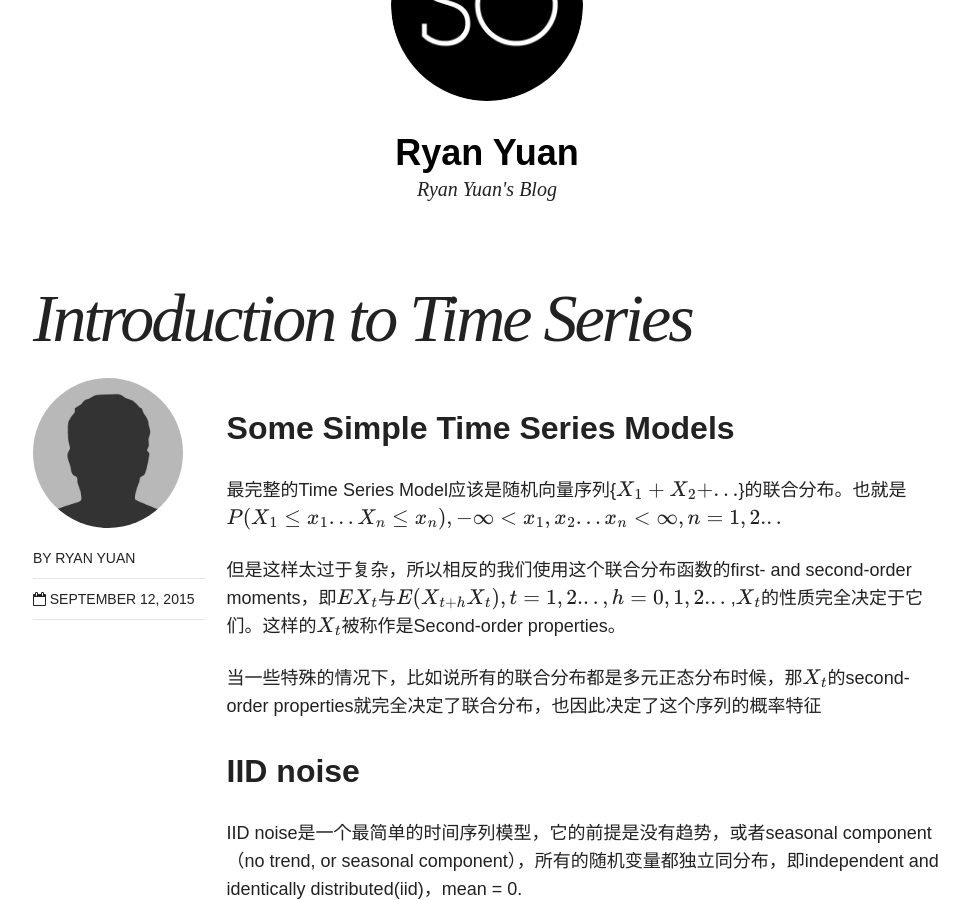
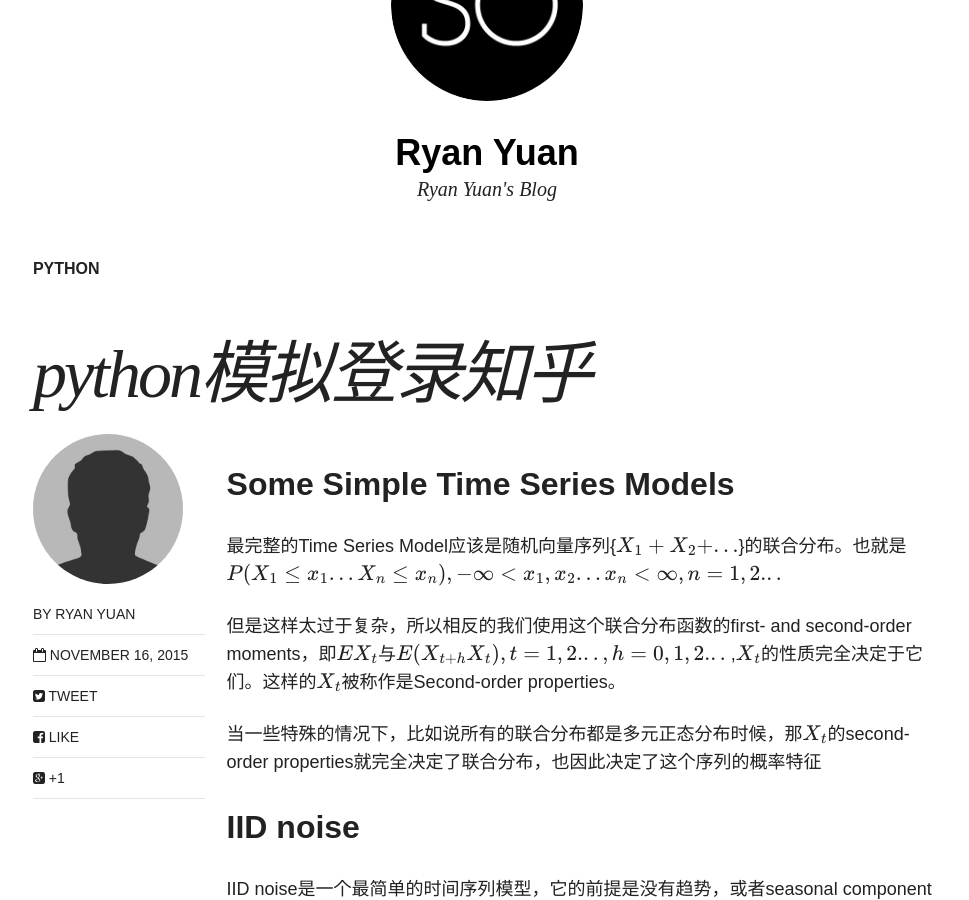
Before and after one commit to ryanyuan42/ryanyuan42.github.io, a Jekyll site: the page built from _posts/2015-11-16-introduction_to_time_series.md, in a window 1280 px wide and 900 px high, scrolled down 194 px. Shown: the whole window, without its empty margins (153-1122 px from the left). Built offline with Jekyll 4.4.1, drawn with Linux system fonts in a browser that asks for light colours; nearby versions of some CDN libraries; formulas are drawn with MathJax 3.

Commit message:
Update 2015-11-16-introduction_to_time_series.md

```diff
--- a/_posts/2015-11-16-introduction_to_time_series.md
+++ b/_posts/2015-11-16-introduction_to_time_series.md
@@ -1,8 +1,11 @@
 ---
 layout: post
-title:  "Introduction to Time Series"
-date:   2015-09-12 19:23:19
-categories: Introduction_to_Time_Series
+title: "python模拟登录知乎"
+excerpt: ""
+categories: articles
+tags: [python]
+comments: true
+share: true
 ---
 Some Simple Time Series Models
 -------
```
